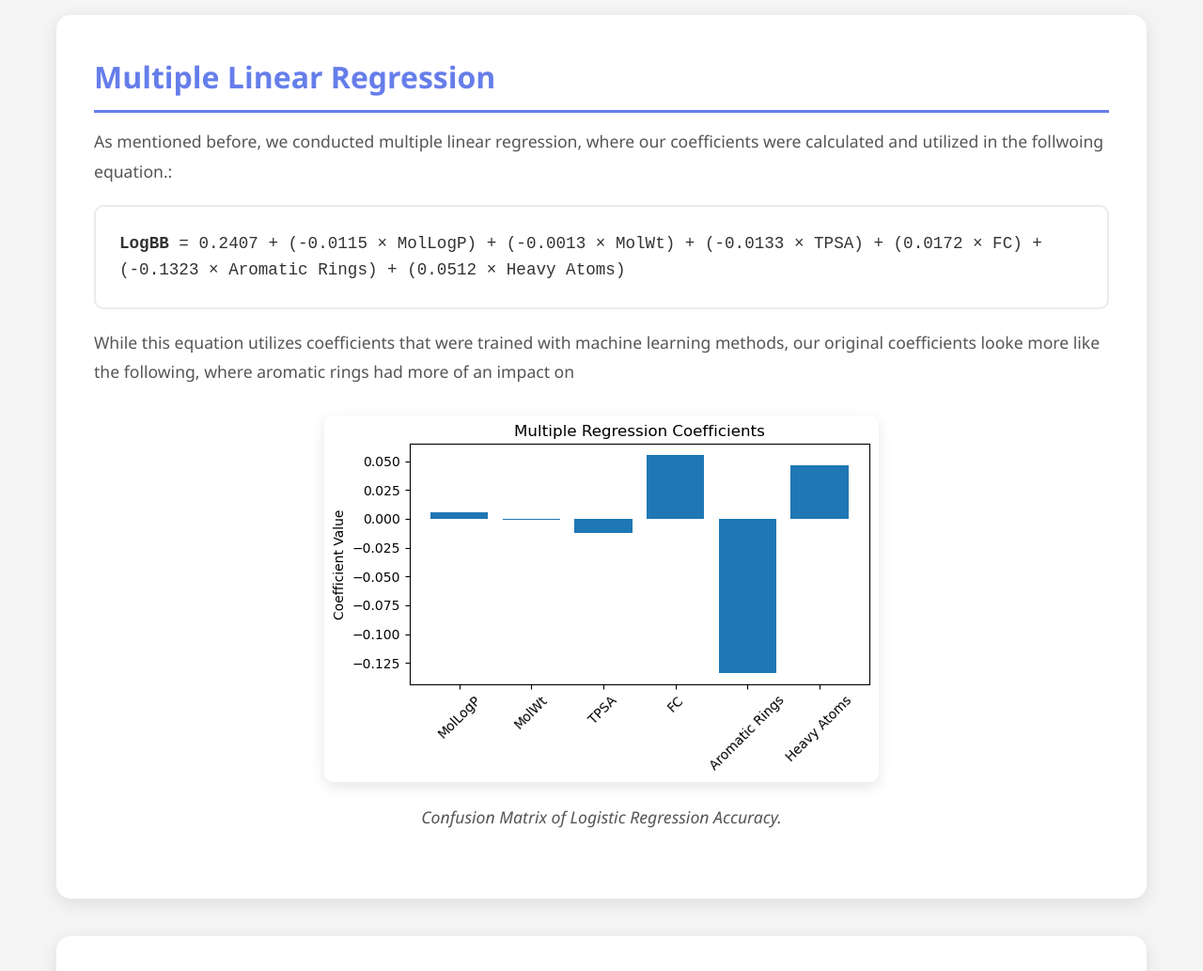
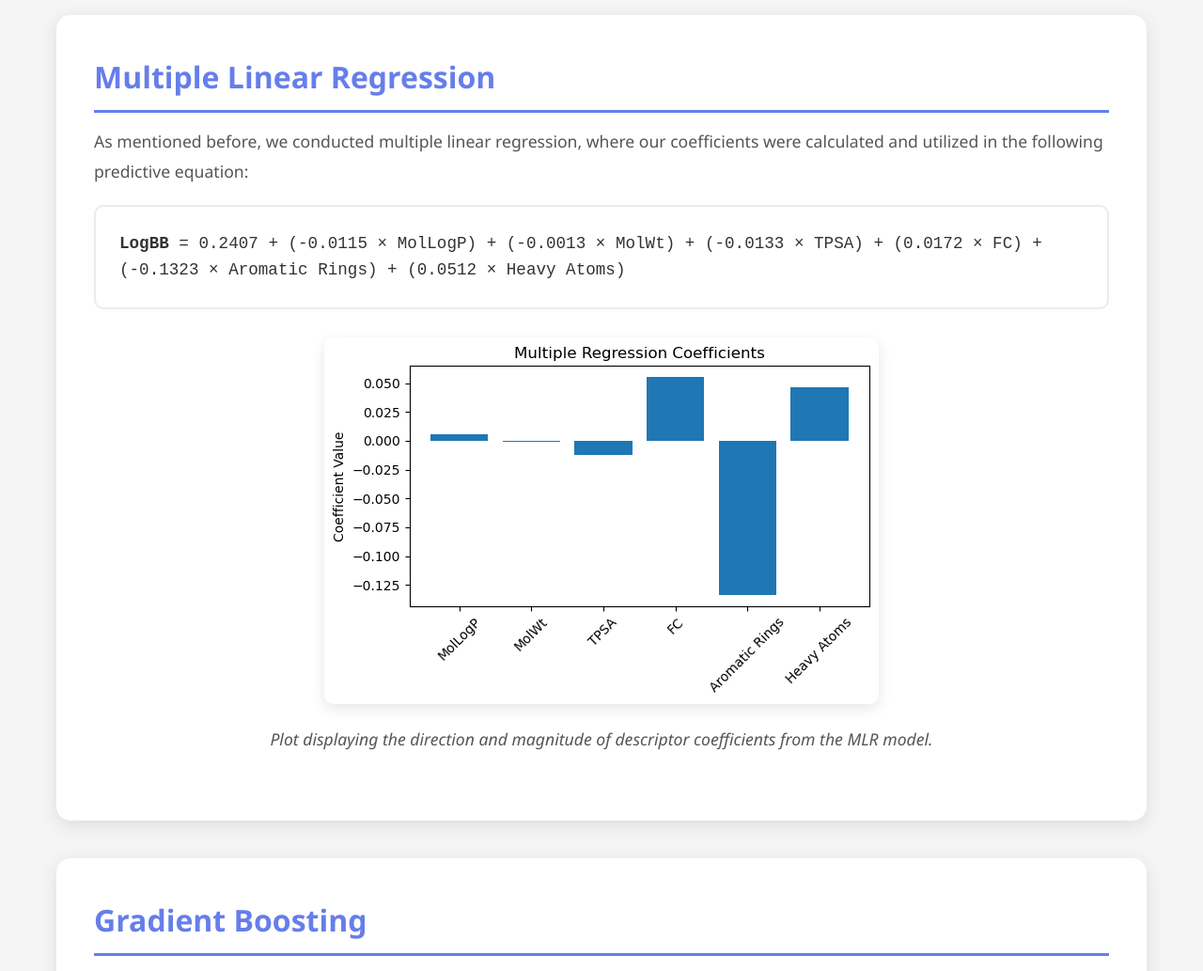
Before and after one commit to adhupar123/bbb-website, a plain HTML site: page about.html in a window 1280 px wide. Shown: the part 5140-6173 px from the top of the page at 94% size. Drawn offline with Linux system fonts and the light colour scheme.

Commit message:
Fix typos and improve clarity in about.html

```diff
--- a/about.html
+++ b/about.html
@@ -377,17 +377,15 @@
 
         <div class="section">
             <h2>Multiple Linear Regression</h2>
-            <p>As mentioned before, we conducted multiple linear regression, where our coefficients were calculated and utilized in the follwoing equation.:</p>
+            <p>As mentioned before, we conducted multiple linear regression, where our coefficients were calculated and utilized in the following predictive equation:</p>
 
             <div class="equation">
                 <strong>LogBB</strong> = 0.2407 + (-0.0115 × MolLogP) + (-0.0013 × MolWt) + (-0.0133 × TPSA) + (0.0172 × FC) + (-0.1323 × Aromatic Rings) + (0.0512 × Heavy Atoms)
             </div>
 
-            <p>While this equation utilizes coefficients that were trained with machine learning methods, our original coefficients looke more like the following, where aromatic rings had more of an impact on </p>
-
             <div class="figure-container">
                 <img src="download.png" alt="Regression Coefficients">
-                <p class="figure-caption">Confusion Matrix of Logistic Regression Accuracy.</p>
+                <p class="figure-caption">Plot displaying the direction and magnitude of descriptor coefficients from the MLR model.</p>
             </div>
         </div>
 
```
